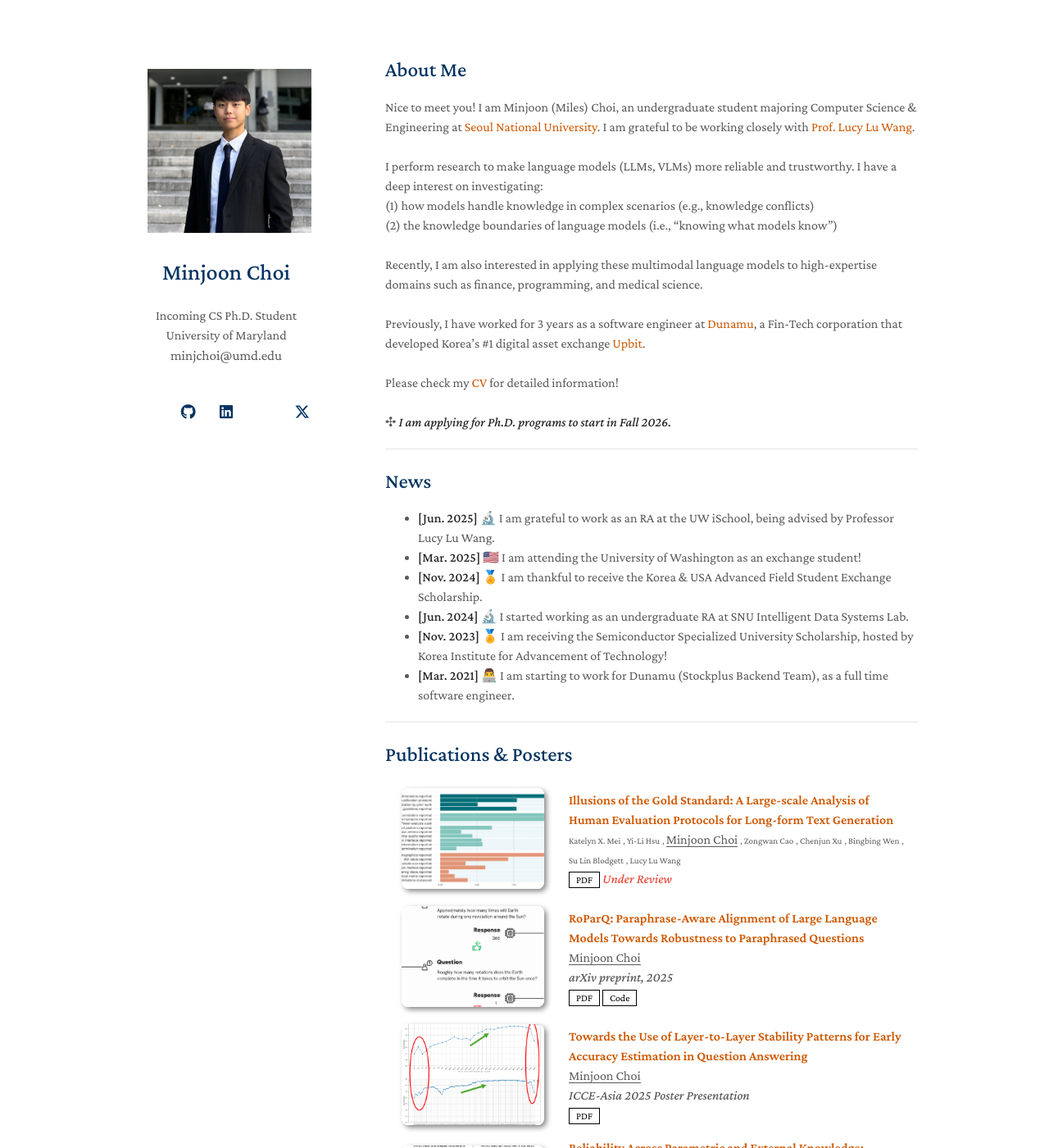
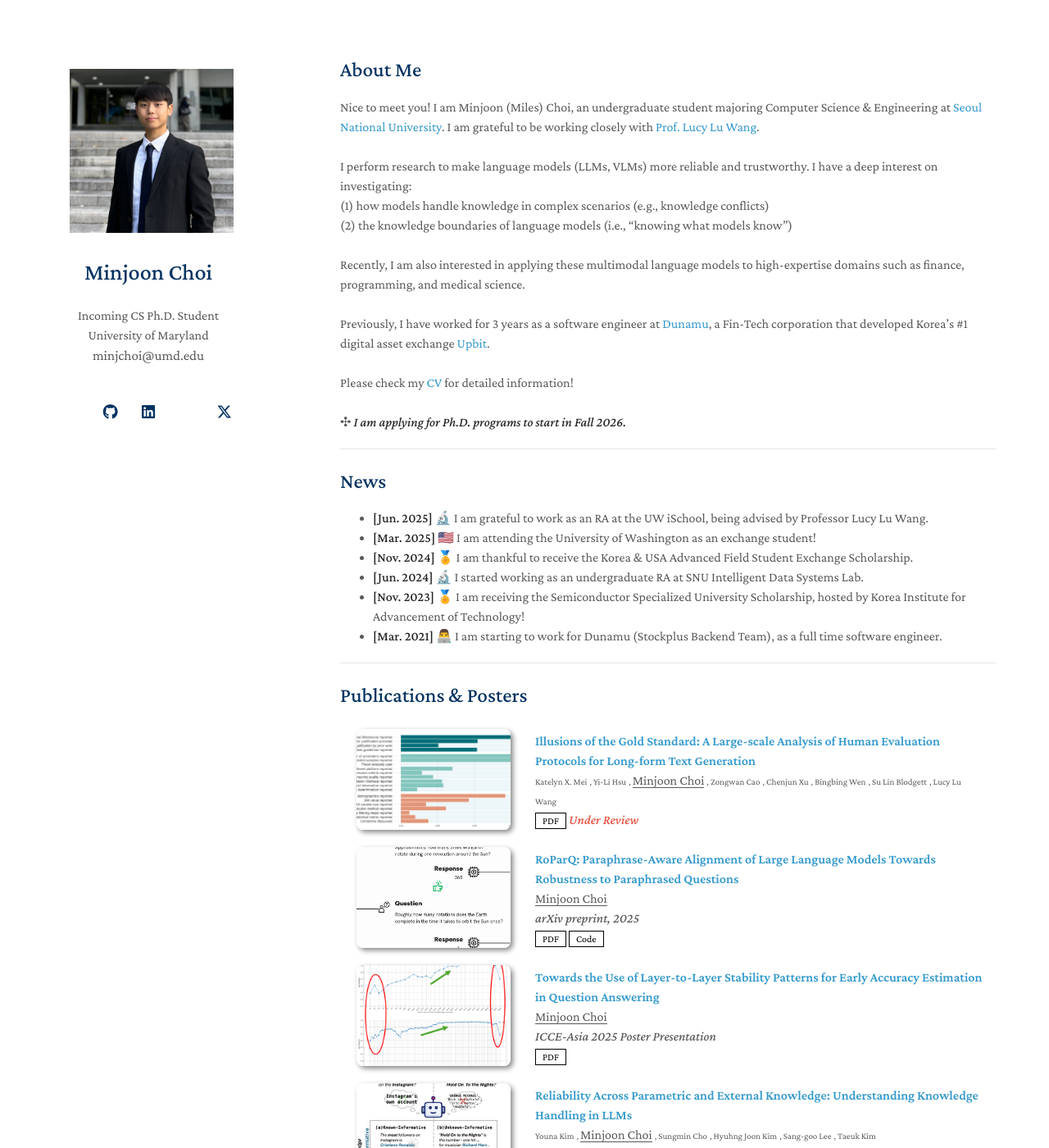
Before and after one commit to m-joon-ixix/m-joon-ixix.github.io, a Jekyll site: the page built from index.md, in a window 1280 px wide and 1400 px high. Shown: the whole window at 82% size. Built offline with Jekyll 4.4.1, drawn with Linux system fonts in a browser that asks for light colours; a style sheet for code colours, icons or effects is not loaded; our own code applies the rules of GitHub Pages for plain Markdown files.

Commit message:
adjust page width, font color in dark mode

```diff
--- a/_sass/minimal-light-no-dark-mode.scss
+++ b/_sass/minimal-light-no-dark-mode.scss
@@ -233,7 +233,7 @@
 }
 
 .wrapper {
-  width:960px;
+  width:1150px;
   margin:0 auto;
 }
 
@@ -353,7 +353,7 @@
 }
 
 section {
-  width:650px;
+  width:800px;
   float:right;
   padding-top:4.0em;
   padding-bottom:50px;
--- a/_sass/minimal-light.scss
+++ b/_sass/minimal-light.scss
@@ -14,7 +14,7 @@
   line-height:2.5rem;
   margin-right:1rem}
 
-@media (prefers-color-scheme: dark) { .social-icons a {color: #3eb7f0 !important; }}
+@media (prefers-color-scheme: dark) { .social-icons a {color: rgb(138, 207, 239) !important; }}
 
 .social-icons a:last-child{margin-right:0}.social-icons a:hover{background-color:white;
     color:black;
@@ -252,7 +252,7 @@
 
 @media (prefers-color-scheme: dark) {
   h1, h2, h3, h4 {
-    color:rgb(62, 183, 240);
+    color:rgb(0, 144, 211);
   }
 
   h5, h6 {
@@ -273,7 +273,7 @@
 }
 
 a {
-  color: #ce5701;
+  color: #39c;
   text-decoration:none;
 }
 
@@ -283,7 +283,7 @@
 
 @media (prefers-color-scheme: dark) {
   a {
-    color: rgb(220, 178, 125);
+    color: rgb(138, 207, 239);
   }
 }
 
@@ -299,7 +299,7 @@
 }
 
 .wrapper {
-  width:960px;
+  width:1150px;
   margin:0 auto;
 }
 
@@ -346,11 +346,11 @@
 
 @media (prefers-color-scheme: dark) {
   th {
-    color:rgb(62, 183, 240);
+    color:rgb(0, 144, 211);
   }
 
   dt {
-    color:rgb(62, 183, 240);
+    color:rgb(0, 144, 211);
   }
 }
 
@@ -435,7 +435,7 @@
 }
 
 section {
-  width:650px;
+  width:800px;
   float:right;
   padding-top:4.0em;
   padding-bottom:50px;
```
